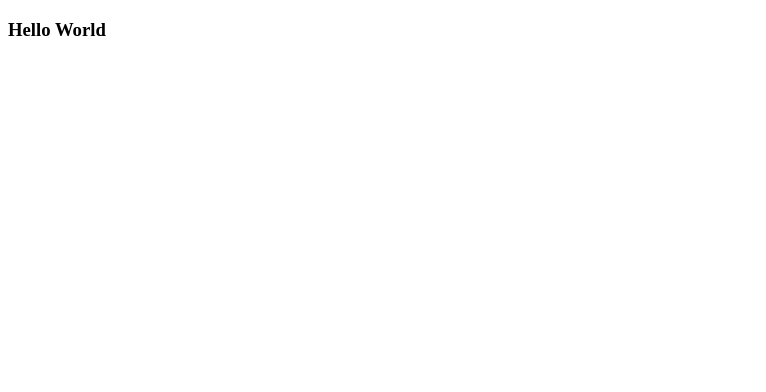
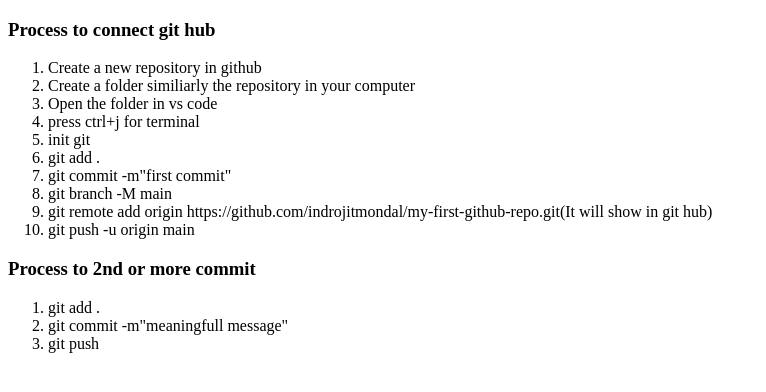
Before and after one commit to indrojitmondal/test-project, a plain HTML site: page index.html in a window 1280 px wide. Shown: the whole page, without its empty margins (0-766 px from the left). Drawn offline with Linux system fonts and the light colour scheme.

Commit message:
2nd commit

```diff
--- a/index.html
+++ b/index.html
@@ -6,6 +6,25 @@
     <title>Test Project</title>
 </head>
 <body>
-    <h3>Hello World</h3>
+    <h3>Process to connect git hub</h3>
+    <ol>
+        <li>Create a new repository in github</li>
+        <li>Create a folder similiarly the repository in your computer</li>
+        <li>Open the folder in vs code</li>
+        <li>press ctrl+j for terminal</li>
+        <li>init git</li>
+        <li>git add .</li>
+        <li>git commit -m"first commit"</li>
+        <li>git branch -M main</li>
+        <li>git remote add origin https://github.com/indrojitmondal/my-first-github-repo.git(It will show in git hub)</li>
+        <li>git push -u origin main</li>
+    </ol>
+  <h3>Process to 2nd or more commit</h3>
+  <ol>
+    <li>git add .</li>
+    <li>git commit -m"meaningfull message"</li>
+    <li>git push</li>
+  </ol>
+
 </body>
 </html>
```
